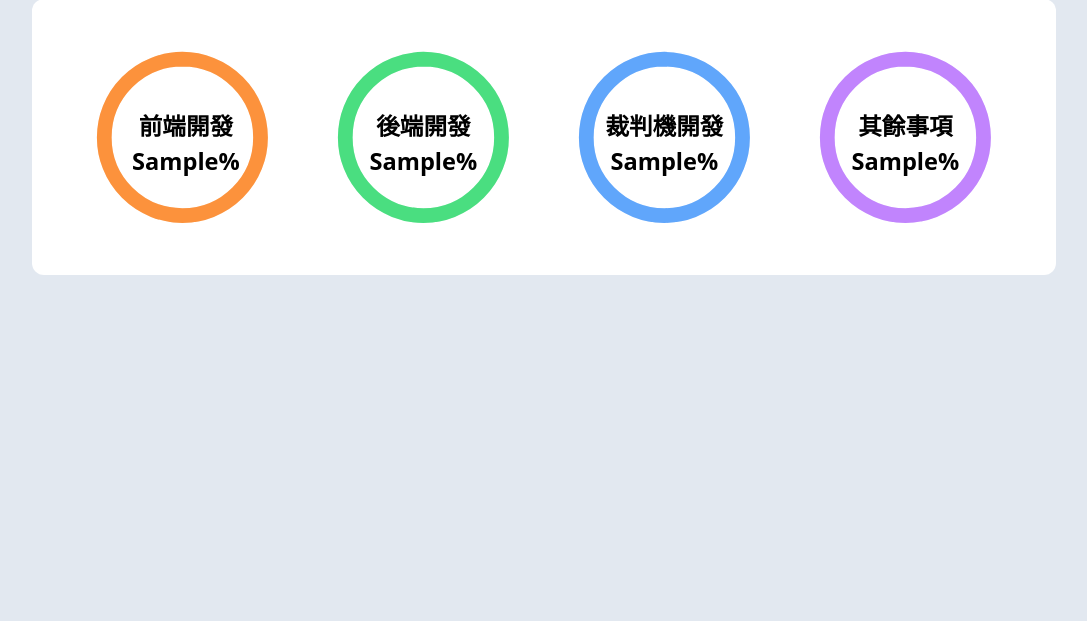
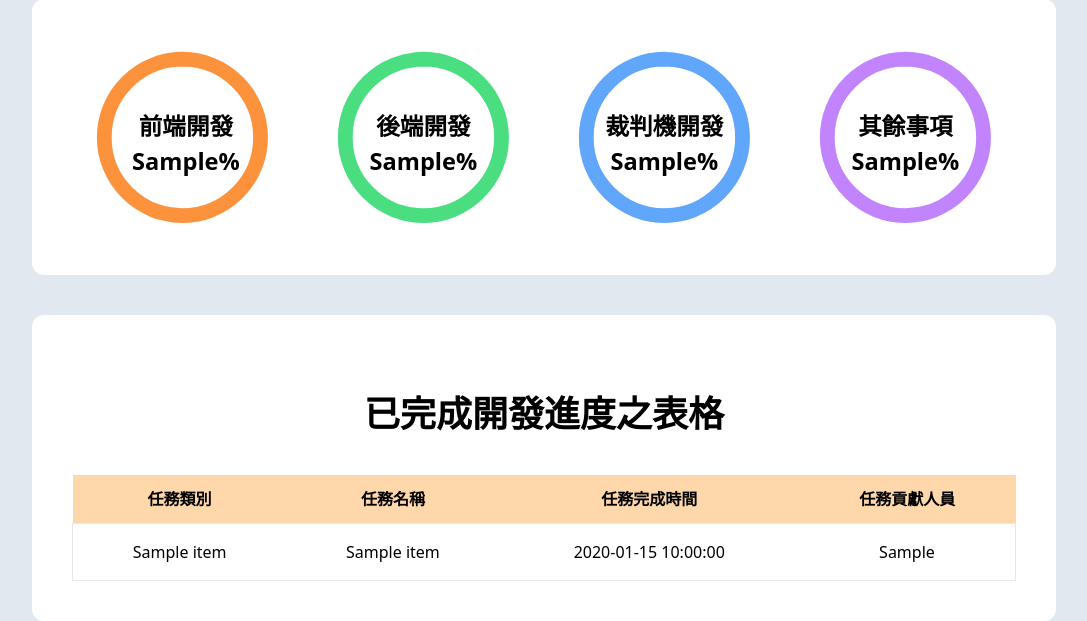
Before and after one commit to ntut-xuan/NuOJ, a Flask app: template templates/progress.html in a window 1280 px wide. Shown: the part 287-908 px from the top of the page, without its empty margins (96-1183 px from the left). Before the commit the page ends 562 px from the top, so only its background shows below. Run offline with Flask 2, Linux system fonts and the light colour scheme; the template is opened without the code that fills it: most values are stand-ins (such as "Sample title", 1, 10 or a date in 2020).

Commit message:
update(2022/07/02)

```diff
--- a/sandbox/isolate.py
+++ b/sandbox/isolate.py
@@ -37,6 +37,7 @@ def touch_text_file(text, type: CodeType, language: Language, box_id=0) -> tuple
 
     '''
     path = "/var/local/lib/isolate/%d/box/%s%s" % (box_id, type, language)
+    print("create file at", path)
     with open(path, "w") as code_file:
         code_file.write(text)
     if not os.path.exists(path):
@@ -87,6 +88,6 @@ def compile(type, language, box_id=0) -> str:
     code_path = "%s%s" % (type, language)
     code_output = "%s%s" % (type, ".o")
     meta_path = "/var/local/lib/isolate/%d/box/meta" % (box_id)
-    touch_text_file("init", CodeType.META, Language.NONE, box_id=0)
+    touch_text_file("init", CodeType.META.value, Language.NONE.value, box_id=0)
     subprocess.call("isolate --time=2 -p --full-env --meta='%s' --run -- /usr/bin/g++ %s -o %s" % (meta_path, code_path, code_output), shell=True)
     return read_meta(box_id)
--- a/static/css/output.css
+++ b/static/css/output.css
@@ -608,6 +608,11 @@ video {
   position: relative;
 }
 
+.sticky {
+  position: -webkit-sticky;
+  position: sticky;
+}
+
 .left-\[50\%\] {
   left: 50%;
 }
@@ -638,6 +643,14 @@ video {
 
 .z-50 {
   z-index: 50;
+}
+
+.z-40 {
+  z-index: 40;
+}
+
+.z-10 {
+  z-index: 10;
 }
 
 .m-5 {
@@ -682,6 +695,10 @@ video {
 
 .block {
   display: block;
+}
+
+.inline-block {
+  display: inline-block;
 }
 
 .flex {
@@ -796,6 +813,18 @@ video {
   width: 38%;
 }
 
+.min-w-full {
+  min-width: 100%;
+}
+
+.table-auto {
+  table-layout: auto;
+}
+
+.table-fixed {
+  table-layout: fixed;
+}
+
 .-translate-x-\[50\%\] {
   --tw-translate-x: -50%;
   transform: translate(var(--tw-translate-x), var(--tw-translate-y)) rotate(var(--tw-rotate)) skewX(var(--tw-skew-x)) skewY(var(--tw-skew-y)) scaleX(var(--tw-scale-x)) scaleY(var(--tw-scale-y));
@@ -868,12 +897,26 @@ video {
   gap: 1.25rem;
 }
 
+.divide-y > :not([hidden]) ~ :not([hidden]) {
+  --tw-divide-y-reverse: 0;
+  border-top-width: calc(1px * calc(1 - var(--tw-divide-y-reverse)));
+  border-bottom-width: calc(1px * var(--tw-divide-y-reverse));
+}
+
+.overflow-auto {
+  overflow: auto;
+}
+
 .overflow-hidden {
   overflow: hidden;
 }
 
 .overflow-y-hidden {
   overflow-y: hidden;
+}
+
+.whitespace-nowrap {
+  white-space: nowrap;
 }
 
 .rounded {
@@ -886,6 +929,10 @@ video {
 
 .border-2 {
   border-width: 2px;
+}
+
+.border {
+  border-width: 1px;
 }
 
 .border-b-2 {
@@ -945,9 +992,9 @@ video {
   background-color: rgb(234 88 12 / var(--tw-bg-opacity));
 }
 
-.bg-slate-300 {
+.bg-orange-300 {
   --tw-bg-opacity: 1;
-  background-color: rgb(203 213 225 / var(--tw-bg-opacity));
+  background-color: rgb(253 186 116 / var(--tw-bg-opacity));
 }
 
 .bg-orange-500 {
@@ -975,9 +1022,9 @@ video {
   background-color: rgb(226 232 240 / var(--tw-bg-opacity));
 }
 
-.bg-orange-300 {
+.bg-orange-200 {
   --tw-bg-opacity: 1;
-  background-color: rgb(253 186 116 / var(--tw-bg-opacity));
+  background-color: rgb(254 215 170 / var(--tw-bg-opacity));
 }
 
 .bg-opacity-80 {
@@ -1030,6 +1077,26 @@ video {
 .px-10 {
   padding-left: 2.5rem;
   padding-right: 2.5rem;
+}
+
+.px-2 {
+  padding-left: 0.5rem;
+  padding-right: 0.5rem;
+}
+
+.py-3 {
+  padding-top: 0.75rem;
+  padding-bottom: 0.75rem;
+}
+
+.py-4 {
+  padding-top: 1rem;
+  padding-bottom: 1rem;
+}
+
+.px-6 {
+  padding-left: 1.5rem;
+  padding-right: 1.5rem;
 }
 
 .pt-24 {
@@ -1095,6 +1162,11 @@ video {
   line-height: 1.75rem;
 }
 
+.text-xs {
+  font-size: 0.75rem;
+  line-height: 1rem;
+}
+
 .font-medium {
   font-weight: 500;
 }
@@ -1109,6 +1181,10 @@ video {
 
 .italic {
   font-style: italic;
+}
+
+.leading-normal {
+  line-height: 1.5;
 }
 
 .text-white {
@@ -1238,6 +1314,11 @@ video {
   background-color: rgb(59 130 246 / var(--tw-bg-opacity));
 }
 
+.hover\:bg-slate-100:hover {
+  --tw-bg-opacity: 1;
+  background-color: rgb(241 245 249 / var(--tw-bg-opacity));
+}
+
 .hover\:text-gray-400:hover {
   --tw-text-opacity: 1;
   color: rgb(156 163 175 / var(--tw-text-opacity));
@@ -1268,7 +1349,26 @@ video {
   transform: translate(var(--tw-translate-x), var(--tw-translate-y)) rotate(var(--tw-rotate)) skewX(var(--tw-skew-x)) skewY(var(--tw-skew-y)) scaleX(var(--tw-scale-x)) scaleY(var(--tw-scale-y));
 }
 
+@media (prefers-color-scheme: dark) {
+  .dark\:text-gray-400 {
+    --tw-text-opacity: 1;
+    color: rgb(156 163 175 / var(--tw-text-opacity));
+  }
+}
+
 @media (min-width: 768px) {
+  .md\:block {
+    display: block;
+  }
+
+  .md\:inline {
+    display: inline;
+  }
+
+  .md\:table {
+    display: table;
+  }
+
   .md\:w-\[8\%\] {
     width: 8%;
   }
@@ -1281,8 +1381,18 @@ video {
     padding: 2.5rem;
   }
 
+  .md\:px-6 {
+    padding-left: 1.5rem;
+    padding-right: 1.5rem;
+  }
+
   .md\:text-4xl {
     font-size: 2.25rem;
     line-height: 2.5rem;
   }
+
+  .md\:text-base {
+    font-size: 1rem;
+    line-height: 1.5rem;
+  }
 }
--- a/templates/progress.html
+++ b/templates/progress.html
@@ -131,6 +131,31 @@
                     </a>
                 </div>
             </div>
+            <div class="mt-10 w-[80%] mx-auto rounded-xl bg-white p-5 md:p-10">
+                <p class="text-2xl md:text-4xl text-center p-10 font-['Noto_Serif_TC'] font-bold relative"> 已完成開發進度之表格 </p>
+                <div class="w-full overflow-auto">
+                    <table class="min-w-full text-xs md:text-base text-black dark:text-gray-400 text-center relative table-fixed whitespace-nowrap leading-normal">
+                        <thead>
+                            <tr>
+                                <th scope="col" class="sticky top-0 bg-orange-200 px-6 py-3">任務類別</th>
+                                <th scope="col" class="sticky top-0 bg-orange-200 px-6 py-3">任務名稱</th>
+                                <th scope="col" class="sticky top-0 bg-orange-200 px-6 py-3">任務完成時間</th>
+                                <th scope="col" class="sticky top-0 bg-orange-200 px-6 py-3">任務貢獻人員</th>
+                            </tr>
+                        </thead>
+                        <tbody class="divide-y">
+                            {%- for item in completed_task_info -%}
+                            <tr class="hover:bg-slate-100 z-40 border">
+                                <td class="px-6 py-4 z-10"> {{item.task_section_name}} </td>
+                                <td class="px-6 py-4 z-10"> {{item.task_name}} </td>
+                                <td class="px-6 py-4 z-10"> {{item.task_complete_time}} </td>
+                                <td class="px-6 py-4 z-10"> {{item.task_assignee}} </td>
+                            </tr>
+                            {% endfor %}
+                        </tbody>
+                    </table>
+                </div>
+            </div>
         </div>
     </body>
 </html>
```
Also changed, not shown: python/asanaUtil.py (added, +23 -0 lines), python/nuoj_service.py (+39 -5 lines), sandbox/sandbox_be.py (+8 -6 lines), setting.json (deleted, +0 -19 lines), 1 other file.
